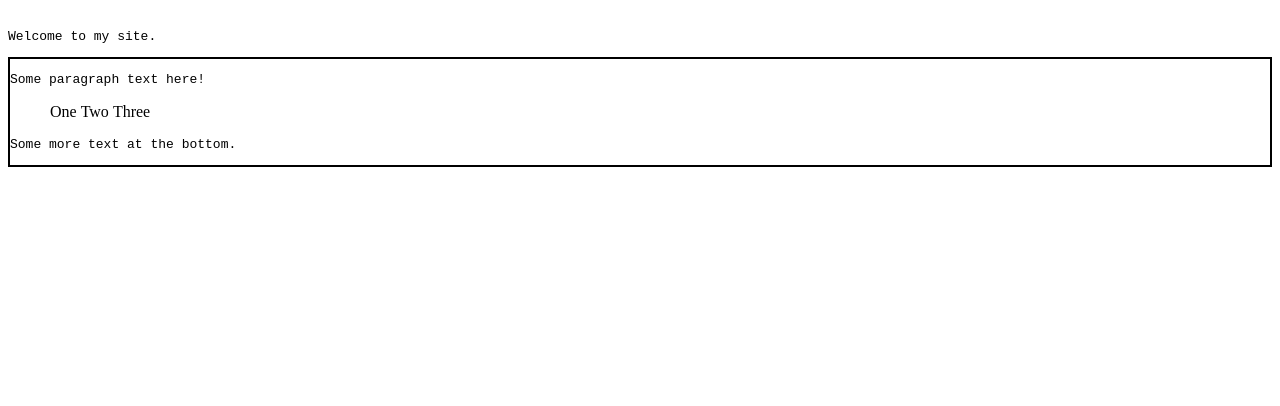
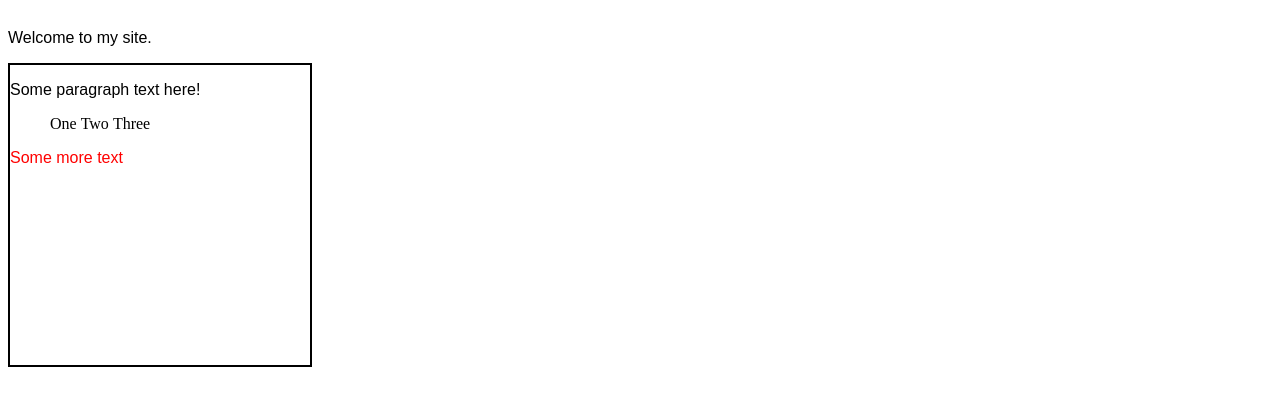
Before and after one commit to kn516/website-playground-2022, a plain HTML site: page index.html in a window 1280 px wide. Shown: the part 90-496 px from the top of the page. Drawn offline with Linux system fonts and the light colour scheme.

Commit message:
Used internal style sheet

```diff
--- a/index.html
+++ b/index.html
@@ -3,22 +3,47 @@
   <head>
     <meta charset="utf-8">
     <title>Hello | My Site</title>
+    <style media="screen">
+
+      h1 {
+        font-size:48px;
+        color: red;
+      }
+
+      p {
+        font-family: sans-serif;
+        color: '#ccc';
+      }
+
+      div#my-divider {
+        border: 2px solid #000;
+        height: 300px;
+        width: 300px;
+      }
+
+      ol { list-style:none; }
+
+      li.horizontal { display: inline; }
+
+      .bottom { color:red; }
+
+    </style>
   </head>
   <body>
-    <h1 style="font-size:48px; color: red;">Hello World</h1>
+    <h1>Hello World</h1>
 
-    <p style="font-family: monospace; color: '#ccc';">Welcome to my site.</p>
+    <p>Welcome to my site.</p>
 
-    <div style="border: 2px solid #000;">
-      <p style="font-family: monospace; color: '#ccc';">Some paragraph text here!</p>
+    <div id="my-divider">
+      <p>Some paragraph text here!</p>
 
-      <ol style="list-style:none;">
-        <li style="display: inline;">One</li>
-        <li style="display: inline;">Two</li>
-        <li style="display: inline;">Three</li>
+      <ol>
+        <li class="horizontal">One</li>
+        <li class="horizontal">Two</li>
+        <li class="horizontal">Three</li>
       </ol>
 
-      <p style="font-family: monospace; color: 'red'; margin-top: 10px;">Some more text at the bottom.</p>
+      <p class="bottom">Some more text</p>
     </div>
   </body>
 </html>
```
